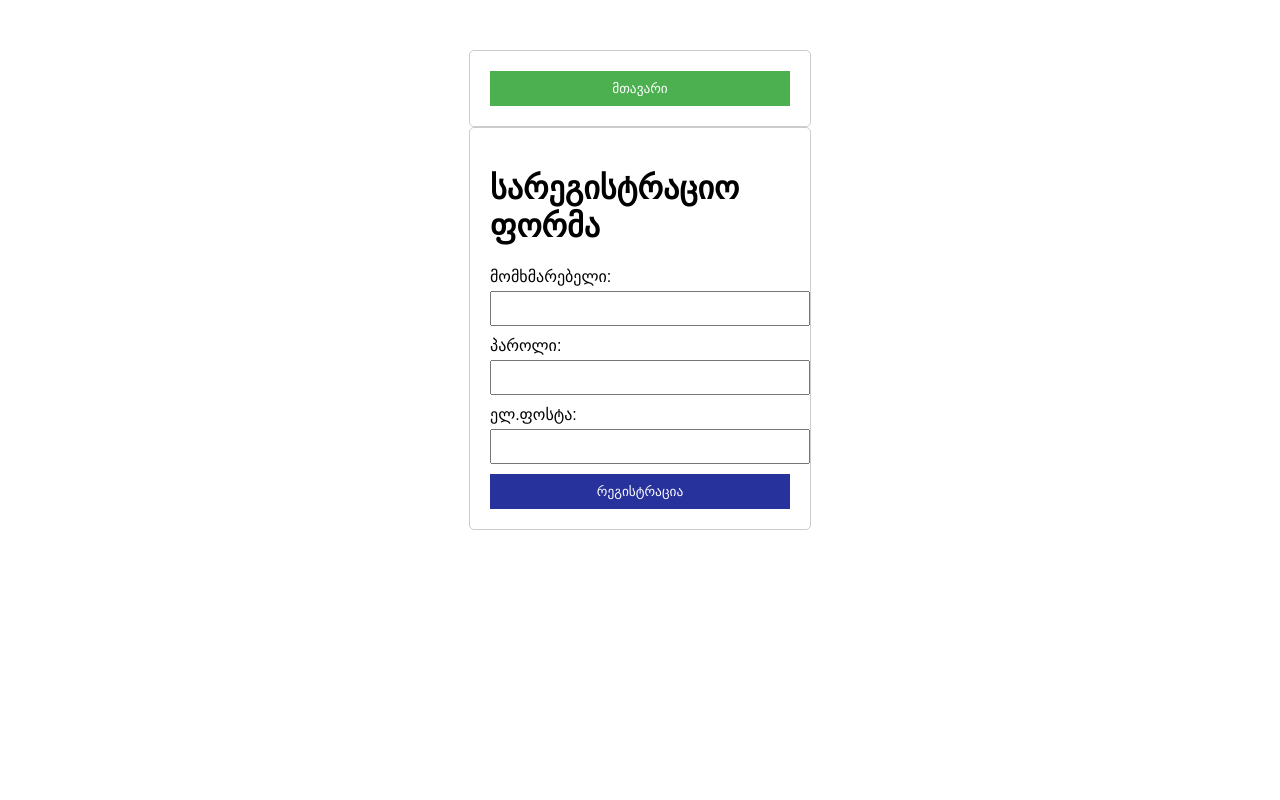
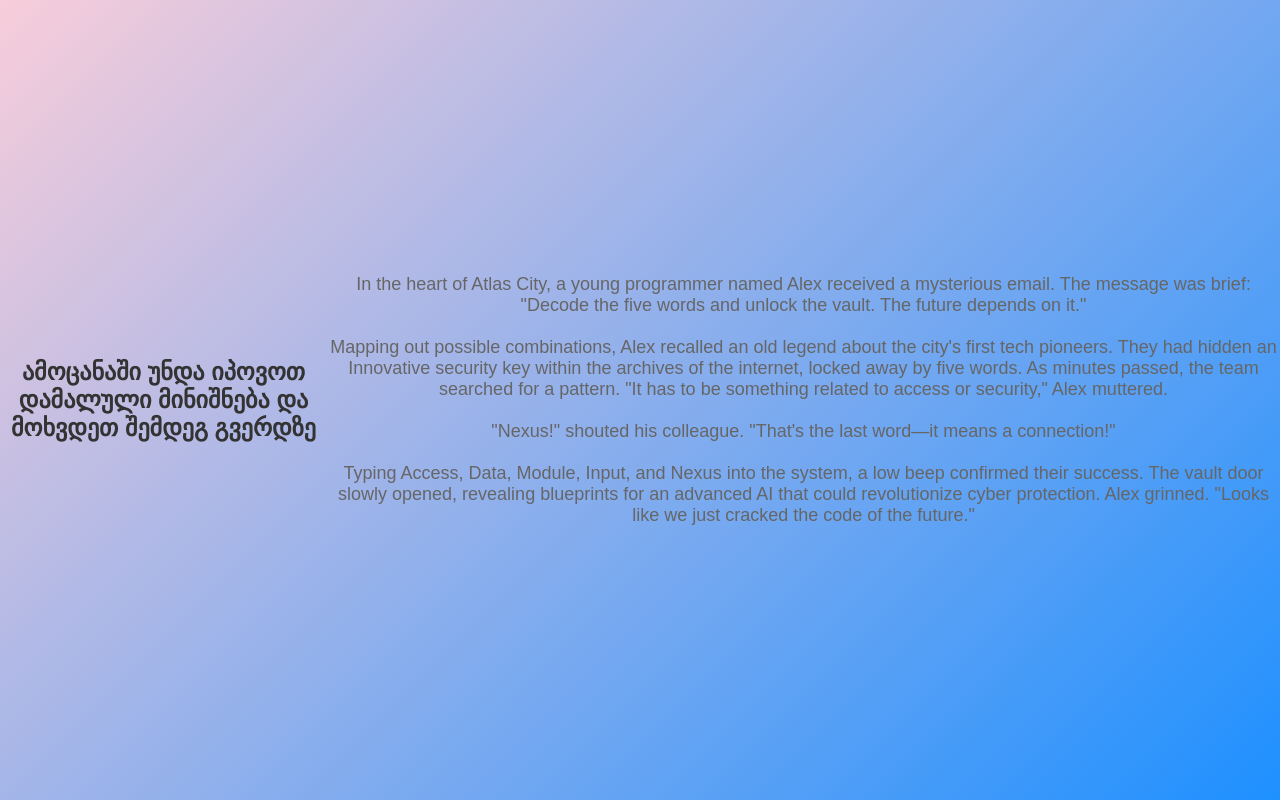
Before and after one commit to BekaBitarashvili/CODEMAMA_Exercise, a Flask app: page /task13 in a window 1280 px wide. Run offline with Flask 3, Linux system fonts and the light colour scheme.

Commit message:
task 13 update

```diff
--- a/app.py
+++ b/app.py
@@ -19,46 +19,6 @@ messages = set()
 
 
 users = []
-
-user_data = {
-    "name": "Elon Musk",
-    "email": "elonmusk@example.com",
-    "profile_pic": "/static/default-profile.png"
-}
-
-@app.route('/task16')
-def task16():
-    return render_template('task16.html', user=user_data)
-
-
-@app.route('/update-profile', methods=['POST'])
-def update_profile():
-    global user_data
-    name = request.form.get('name')
-    email = request.form.get('email')
-    profile_pic = request.files.get('profile_pic')
-
-    if name and email:
-        user_data['name'] = name
-        user_data['email'] = email
-
-        if profile_pic and profile_pic.filename != '':
-            filename = profile_pic.filename
-            file_path = os.path.join(app.config['UPLOAD_FOLDER'], filename)
-
-            try:
-                profile_pic.save(file_path)
-                user_data['profile_pic'] = '/' + file_path.replace(os.sep, '/')
-
-            except Exception as e:
-                flash(f'Failed to upload the file: {str(e)}', 'error')
-                return redirect(url_for('profile'))
-
-        flash('Profile updated successfully!', 'success')
-    else:
-        flash('Name and Email are required!', 'error')
-
-    return redirect(url_for('task16'))
 
 @app.route('/api/users', methods=['GET'])
 def get_users():
@@ -172,6 +132,24 @@ def task12():
 @app.route('/task13', methods=['POST', 'GET'])
 def task13():
     return render_template('task13.html')
+
+@app.route('/admin', methods=['POST', 'GET'])
+def admin():
+    return render_template('admin.html')
+
+
+@app.route('/admin/settings', methods=['GET', 'POST'])
+def admin_settings():
+    message = None
+    if request.method == 'POST':
+        site_name = request.form['site_name']
+
+        if site_name.lower() == "inistrator":
+            message = "🎉 You found it! Congrats! 🎉"
+        else:
+            message = "არასწორია!"
+
+    return render_template('admin.html', message=message)
 
 @app.route('/validate', methods=['POST', 'GET'])
 def validate():
--- a/templates/index.html
+++ b/templates/index.html
@@ -23,10 +23,9 @@
                 <a href="/task10">ამოცანა 10</a>
 <!--                <a href="/task11">Bonus ამოცანა</a>-->
                 <a href="/task12">ამოცანა 12</a>
-                <a href="/task13">ამოცანა 13</a>
-                <a href="/task1">ამოცანა 14</a>
+                <a href="/task13">ამოცანა 13 *NEW*</a>
+                <a href="/task14">ამოცანა 14</a>
                 <a href="/task15">ამოცანა 15</a>
-                <a href="/task16">ამოცანა 16</a>
                 <br>
                 <img class="testlogo" src="https://www.getautismactive.com/wp-content/uploads/2021/01/Test-Logo-Circle-black-transparent.png">
             </div>
--- a/templates/task13.html
+++ b/templates/task13.html
@@ -3,93 +3,48 @@
 <head>
     <meta charset="UTF-8">
     <meta name="viewport" content="width=device-width, initial-scale=1.0">
-    <title>Task13</title>
+    <title>Word Challenge</title>
     <style>
         body {
-            font-family: Arial, sans-serif;
-            margin: 50px;
+            font-family: 'Arial', sans-serif;
+            background: linear-gradient(135deg, #f8cdda, #1e90ff);
+            height: 100vh;
+            display: flex;
+            align-items: center;
+            justify-content: center;
+            text-align: center;
+            margin: 0;
         }
 
-        form {
-            width: 300px;
-            margin: 0 auto;
-            padding: 20px;
-            border: 1px solid #ccc;
-            border-radius: 5px;
+        h1 {
+            color: #333;
+            font-size: 24px;
         }
 
-        label {
-            display: block;
-            margin-bottom: 5px;
-        }
-
-        input {
-            width: 100%;
-            margin-bottom: 10px;
-            padding: 8px;
-        }
-
-        button {
-            background-color: #28329c;
-            color: white;
-            border: none;
-            padding: 10px;
-            cursor: pointer;
-            width: 100%;
-        }
-
-        button:hover {
-            background-color: #45a049;
-        }
-
-        ul {
-            list-style: none;
-            padding: 0;
-        }
-
-        li {
-            margin-bottom: 10px;
-            padding: 10px;
-            border-radius: 5px;
-        }
-
-        li.error {
-            background-color: #f8d7da;
-            color: #721c24;
-            border: 1px solid #f5c6cb;
-        }
-
-        li.success {
-            background-color: #d4edda;
-            color: #155724;
-            border: 1px solid #c3e6cb;
+        p {
+            color: #666;
+            font-size: 18px;
         }
     </style>
 </head>
 <body>
-<form action="/" method="GET">
-    <button type="submit" style="padding: 10px 20px; background-color: #4CAF50; color: white">მთავარი</button>
-</form>
-<form action="/validate" method="post">
-    <h1>სარეგისტრაციო ფორმა</h1>
-    {% with messages = get_flashed_messages(with_categories=true) %}
-    {% if messages %}
-    <ul>
-        {% for category, message in messages %}
-        <li class="{{ category }}">{{ message }}</li>
-        {% endfor %}
-    </ul>
-    {% endif %}
-    {% endwith %}
+    <h1>
+        ამოცანაში უნდა იპოვოთ დამალული მინიშნება და მოხვდეთ შემდეგ გვერდზე
+    </h1>
+    <p>
+        In the heart of Atlas City, a young programmer named Alex received a mysterious email. The message was brief:<br>
 
+"Decode the five words and unlock the vault. The future depends on it."<br><br>
 
-    <label for="username">მომხმარებელი:</label>
-    <input type="text" id="username" name="username" required><br>
-    <label for="password">პაროლი:</label>
-    <input type="password" id="password" name="password"><br>
-    <label for="email">ელ.ფოსტა:</label>
-    <input type="email" id="email" name="email" required><br>
-    <button type="submit">რეგისტრაცია</button>
-</form>
+Mapping out possible combinations, Alex recalled an old legend about the city's first tech pioneers. They had hidden an Innovative security key within the archives of the internet, locked away by five words.
+
+As minutes passed, the team searched for a pattern. "It has to be something related to access or security," Alex muttered.<br><br>
+
+"Nexus!" shouted his colleague. "That's the last word—it means a connection!"<br><br>
+
+Typing Access, Data, Module, Input, and Nexus into the system, a low beep confirmed their success. The vault door slowly opened, revealing blueprints for an advanced AI that could revolutionize cyber protection.
+
+Alex grinned. "Looks like we just cracked the code of the future."
+    </p>
 </body>
 </html>
```
Also changed, not shown: templates/admin.html (added, +59 -0 lines), templates/task16.html (deleted, +0 -109 lines).
